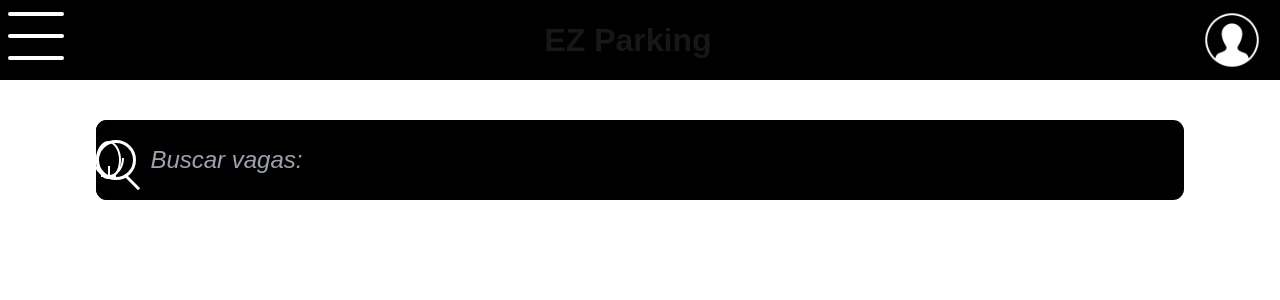
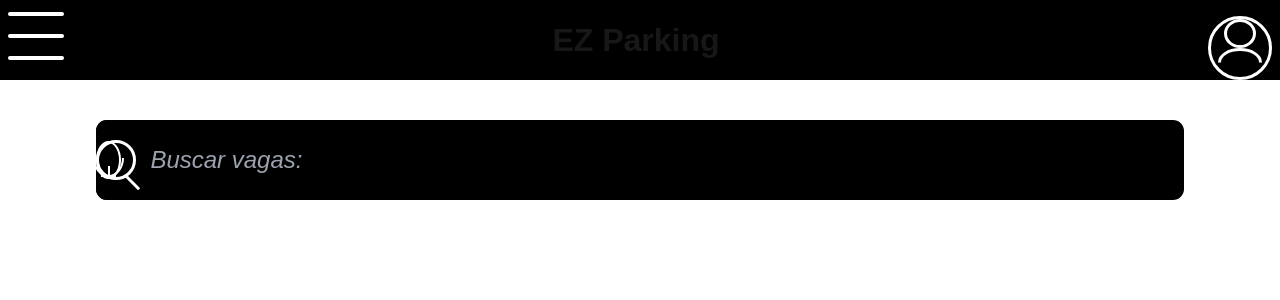
Before and after one commit to RafaelOtavioTenorio/EzParking, a Next.js app: page / in a window 1280 px wide. Shown: the top 300 px of the page. Built offline with nearby package versions, Linux system fonts and the light colour scheme.

Commit message:
CSS Profile Icon
Profile icon changed from PNG to CSS style element.

```diff
--- a/app/components/Header.tsx
+++ b/app/components/Header.tsx
@@ -2,7 +2,6 @@
 import React from 'react'
 import styles from "./Styles.module.css"
 import { useState } from 'react';
-import image from "next/image"
 
 const Header = () => {
     const [isOpen, setIsOpen] = useState(false);
@@ -21,7 +20,11 @@ const Header = () => {
       <div className={styles.wrapper}>
         <h1 className={styles.title}>EZ Parking</h1>
       </div>
-      { <img className={styles.profileImg} src="/img/profile.webp"/> }
+      <div className={styles.profileImg}>
+        <span className={styles.elem}></span>
+        <span className={styles.elem}></span>
+      </div>
+
     </div>
   )
 }
--- a/app/components/Styles.module.css
+++ b/app/components/Styles.module.css
@@ -27,9 +27,11 @@
     margin-top: 2vh;
     padding-left: 1vh;
 }
+
 .menuImg:hover{
     transform: scale(1.1);
 }
+
 .menuImg.open{
     flex-direction: row;
     justify-content: center;
@@ -59,12 +61,44 @@
 }
 
 .profileImg{
-    padding-right: 1vh;
+    width: 4rem;
+    height: 4rem;
+    border: 3px solid white;
+    border-radius: 50%;
+    display: flex;
+    flex-direction: column;
+    align-items: end;
+    justify-content: center;
+    margin: auto 0;
+    outline: none;
+    margin-top: 2vh;
+    margin-right: 1vh;
     transition: all 0.3s ease;
 }
 
 .profileImg:hover{
     transform: scale(1.1);
+}
+
+.profileImg .elem:nth-child(1){
+    width: 2rem;
+    height: 2rem;
+    border: 3px solid white;
+    border-radius: 50%;
+    align-self: center;
+    justify-self:flex-start;
+    margin-bottom: -3;
+}
+
+.profileImg .elem:nth-child(2){
+    border-radius: 50%;
+    width: 2.8rem;
+    height: 2rem;
+    border: 3px solid white;
+    clip-path: inset(0 0 50% 0);
+    align-self: center;
+    justify-self: flex-end;
+    margin-bottom: -15;
 }
 
 .currentRegMain{
@@ -159,7 +193,7 @@
     align-items: end;
     justify-content: center;
     margin: auto 0;
-    right: 75;
+    right: 80;
     outline: none;
     transition: all 0.3s ease;
 }
```
Also changed, not shown: public/img/profile.webp (deleted).
